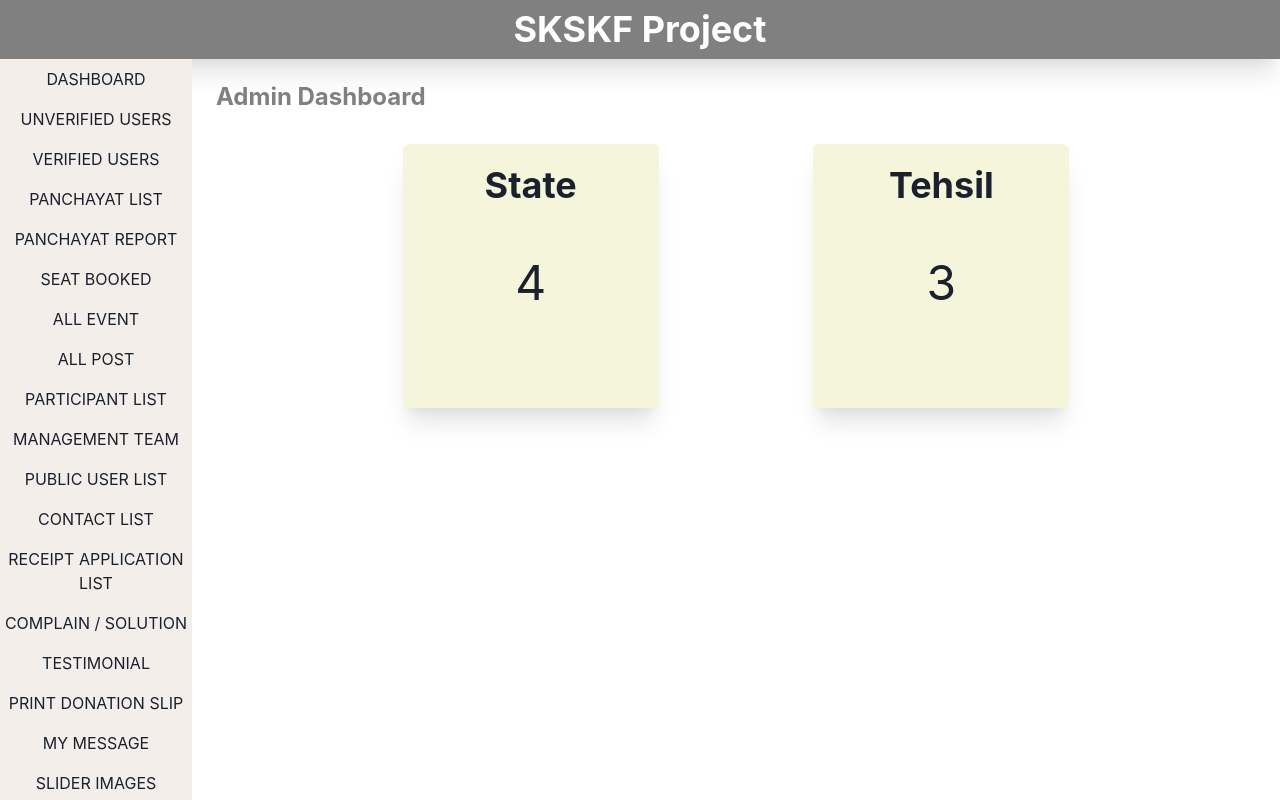
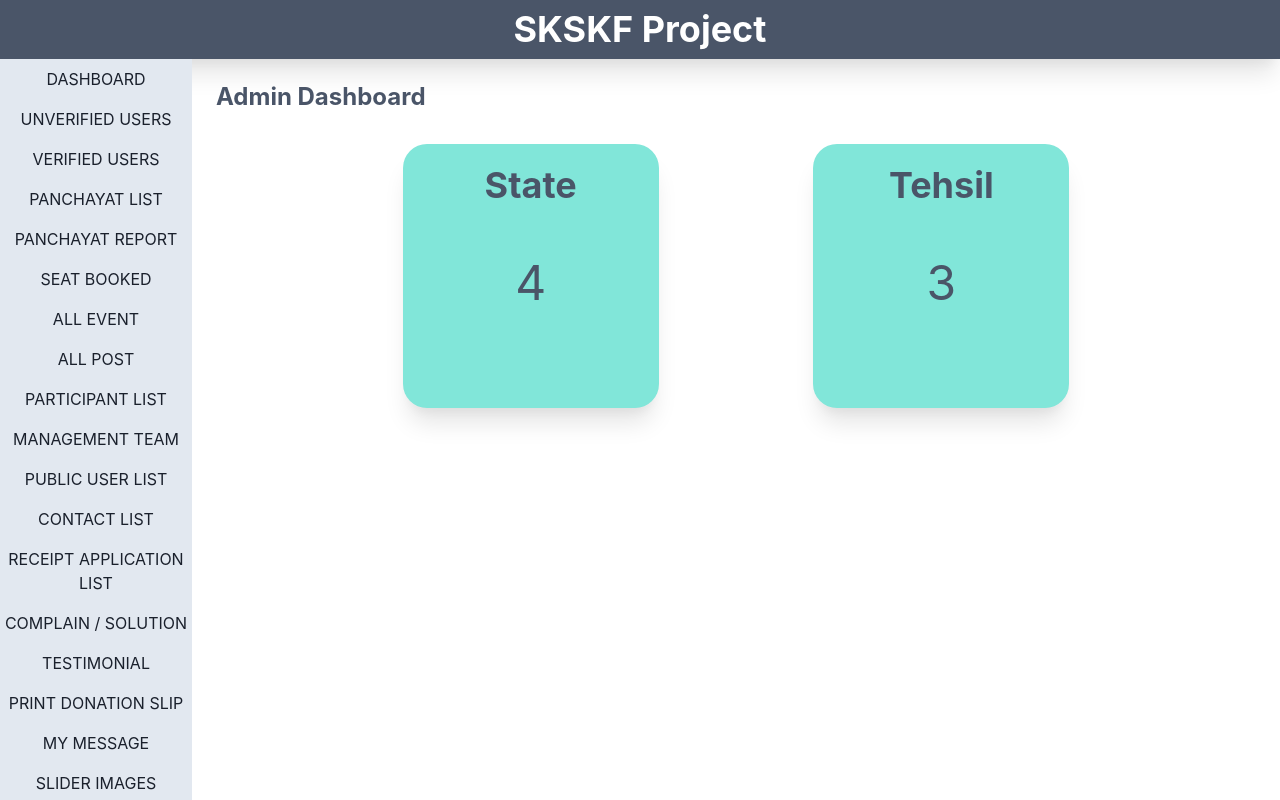
Before and after one commit to dhruvm420/reactProject, a React (Vite) app: page /dashboard in a window 1280 px wide. Shown: the top 800 px of the page. Built offline with nearby package versions, Linux system fonts and the light colour scheme.

Commit message:
changed color scheme

```diff
--- a/src/components/header.jsx
+++ b/src/components/header.jsx
@@ -2,7 +2,7 @@ import { Box, Flex, Heading } from "@chakra-ui/react";
 import { Link } from "react-router-dom";
 export default function Header(props) {
   return (
-    <Flex justifyContent="center" boxShadow="xl" p="2" bg="grey">
+    <Flex justifyContent="center" boxShadow="xl" p="2" bg="gray.600">
       <Link to={`/dashboard`}>
         <Heading as="h1" color="white">
           {props.title}
--- a/src/components/mycard.jsx
+++ b/src/components/mycard.jsx
@@ -13,7 +13,14 @@ export default function MyCard({ card }) {
   let linkDestination = `\${card.title}`;
   return (
     <Link>
-      <Card w="20vw" h="33vh" shadow="xl" bg="beige">
+      <Card
+        w="20vw"
+        h="33vh"
+        shadow="xl"
+        bg="teal.200"
+        color="gray.600"
+        borderRadius="3xl"
+      >
         <CardHeader>
           <Heading size="xl" textAlign="center">
             {" "}
--- a/src/components/sidebar.jsx
+++ b/src/components/sidebar.jsx
@@ -6,7 +6,7 @@ export default function Sidebar(props) {
         as="li"
         py="2"
         textAlign="center"
-        _hover={{ background: "#B0A695", color: "white", cursor: "pointer" }}
+        _hover={{ background: "gray.400", cursor: "pointer" }}
       >
         {item}
       </Box>
@@ -14,7 +14,7 @@ export default function Sidebar(props) {
   });
   return (
     <Box>
-      <Stack as="ul" bg="#F3EEEA" w="15vw" spacing="0">
+      <Stack as="ul" bg="gray.200" w="15vw" spacing="0">
         {list}
       </Stack>
     </Box>
--- a/src/routes/dashboard.jsx
+++ b/src/routes/dashboard.jsx
@@ -17,7 +17,7 @@ export default function Dashboard() {
   return (
     <Box w="85vw" p="6">
       <Flex flexDirection="column">
-        <Heading as="h2" fontSize="2xl" color="grey">
+        <Heading as="h2" fontSize="2xl" color="gray.600">
           Admin Dashboard
         </Heading>
         <Flex padding="8" justifyContent="space-evenly">
```
